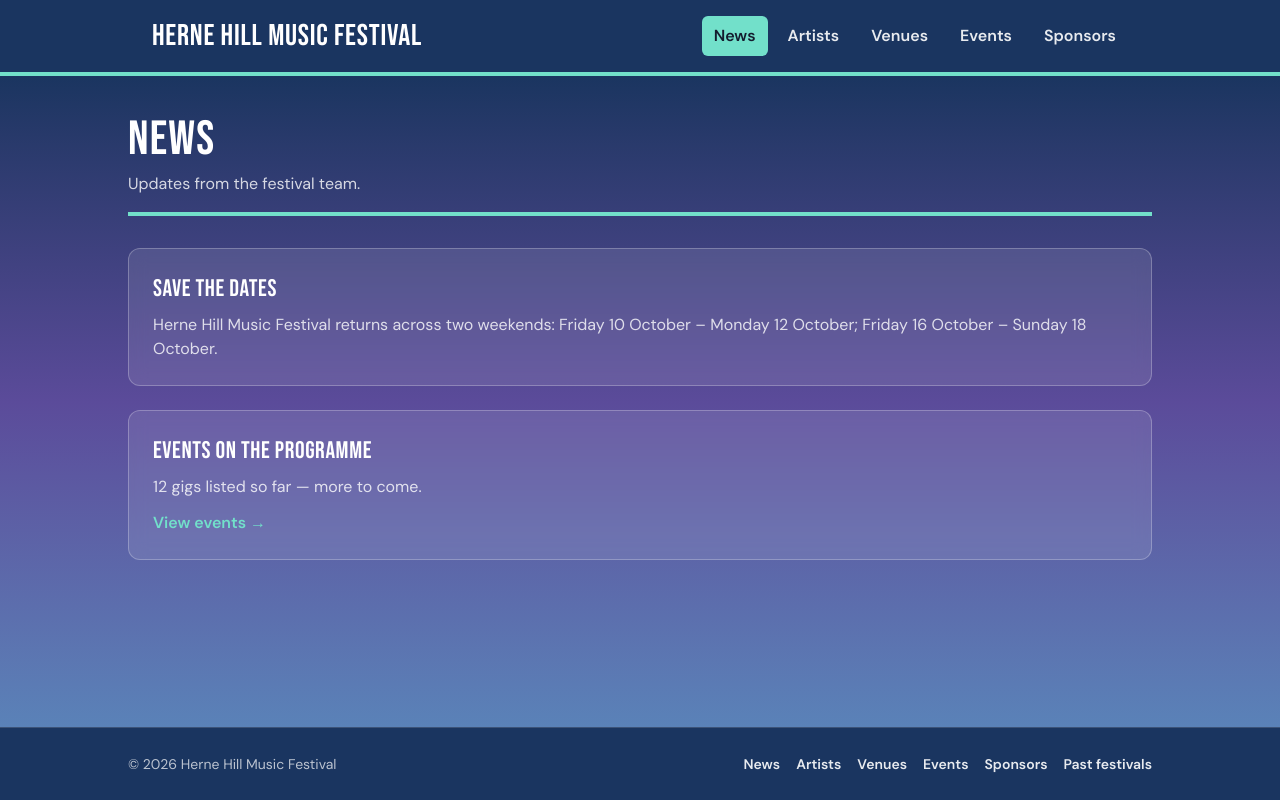
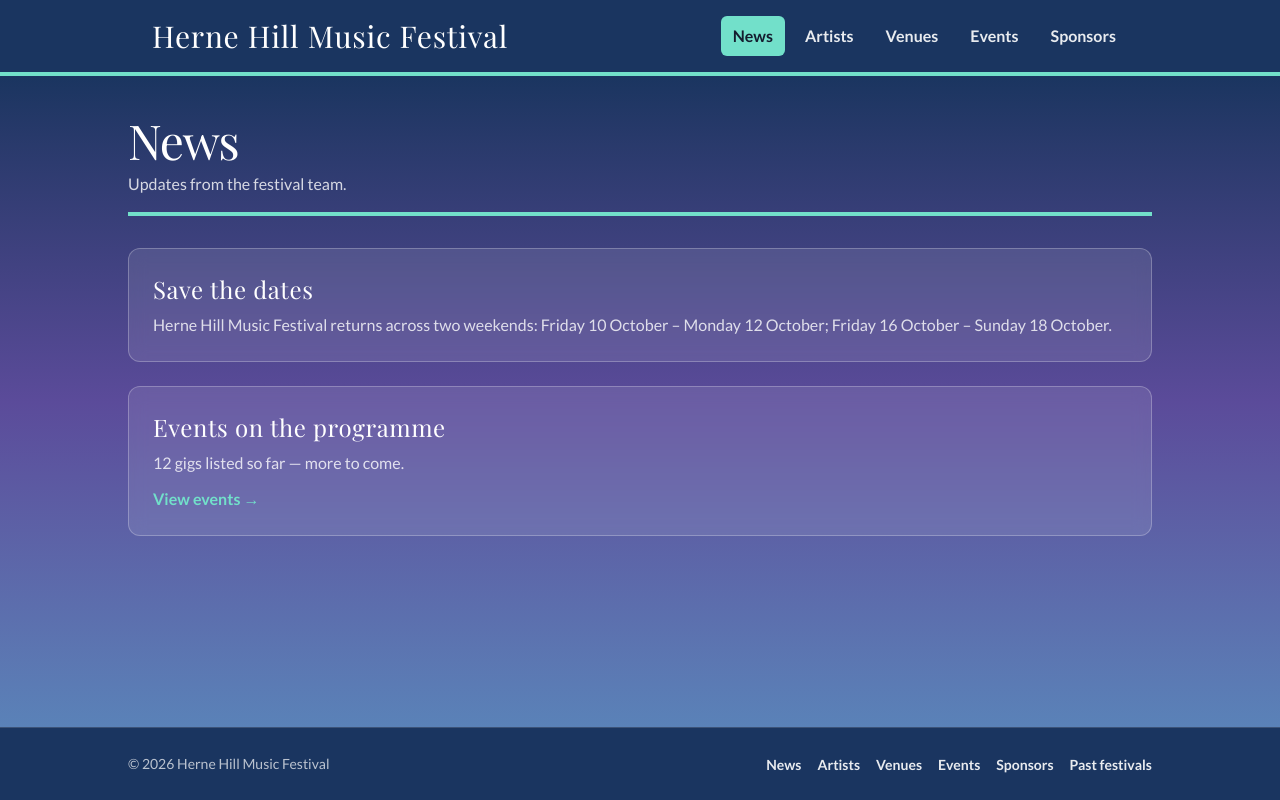
Before and after one commit to HelenStaniland/hernehillfestival, a Next.js app: page /news in a window 1280 px wide. Built offline with nearby package versions, Linux system fonts and the light colour scheme.

Commit message:
Change the font

```diff
--- a/app/globals.css
+++ b/app/globals.css
@@ -28,8 +28,8 @@
   --color-festival-blue: var(--festival-blue);
   --color-festival-blue-mid: var(--festival-blue-mid);
   --color-festival-blue-light: var(--festival-blue-light);
-  --font-sans: var(--font-dm-sans);
-  --font-display: var(--font-bebas);
+  --font-sans: var(--font-lato);
+  --font-display: var(--font-playfair);
 }
 
 html {
@@ -39,7 +39,7 @@ html {
 body {
   background: var(--festival-blue-deep);
   color: white;
-  font-family: var(--font-dm-sans), system-ui, sans-serif;
+  font-family: var(--font-lato), system-ui, sans-serif;
 }
 
 @layer components {
@@ -52,11 +52,11 @@ body {
   }
 
   .festival-page-title {
-    @apply font-display text-4xl tracking-wide text-white sm:text-5xl;
+    @apply font-display text-4xl tracking-tight text-white sm:text-5xl;
   }
 
   .festival-section-title {
-    @apply font-display border-b-2 border-festival-mint/45 pb-2 text-2xl tracking-wide text-white;
+    @apply font-display border-b-2 border-festival-mint/45 pb-2 text-2xl tracking-tight text-white;
   }
 
   .festival-label {
--- a/app/layout.tsx
+++ b/app/layout.tsx
@@ -1,18 +1,18 @@
 import type { Metadata } from "next";
-import { Bebas_Neue, DM_Sans } from "next/font/google";
+import { Lato, Playfair_Display } from "next/font/google";
 import "./globals.css";
 import { festival } from "@/lib/festival";
 
-const dmSans = DM_Sans({
-  variable: "--font-dm-sans",
+const lato = Lato({
+  variable: "--font-lato",
+  subsets: ["latin"],
+  weight: ["400", "700"],
+});
+
+const playfair = Playfair_Display({
+  variable: "--font-playfair",
   subsets: ["latin"],
   weight: ["400", "500", "600", "700"],
-});
-
-const bebas = Bebas_Neue({
-  variable: "--font-bebas",
-  subsets: ["latin"],
-  weight: "400",
 });
 
 export const metadata: Metadata = {
@@ -28,7 +28,7 @@ export default function RootLayout({
   return (
     <html
       lang="en"
-      className={`${dmSans.variable} ${bebas.variable} h-full antialiased`}
+      className={`${lato.variable} ${playfair.variable} h-full antialiased`}
     >
       <body className="flex min-h-full flex-col">{children}</body>
     </html>
--- a/app/page.tsx
+++ b/app/page.tsx
@@ -13,7 +13,7 @@ export default function Home() {
         <section className="px-4 pt-10 sm:px-6 sm:pt-14">
           <div className="mx-auto max-w-5xl">
             <p className="festival-label">{festival.location}</p>
-            <h1 className="font-display mt-2 text-[3.25rem] leading-[0.9] tracking-wide text-festival-mint sm:text-7xl lg:text-8xl">
+            <h1 className="font-display mt-2 text-[2.75rem] leading-tight tracking-tight text-festival-mint sm:text-6xl lg:text-7xl">
               {festival.name}
             </h1>
           </div>
```
